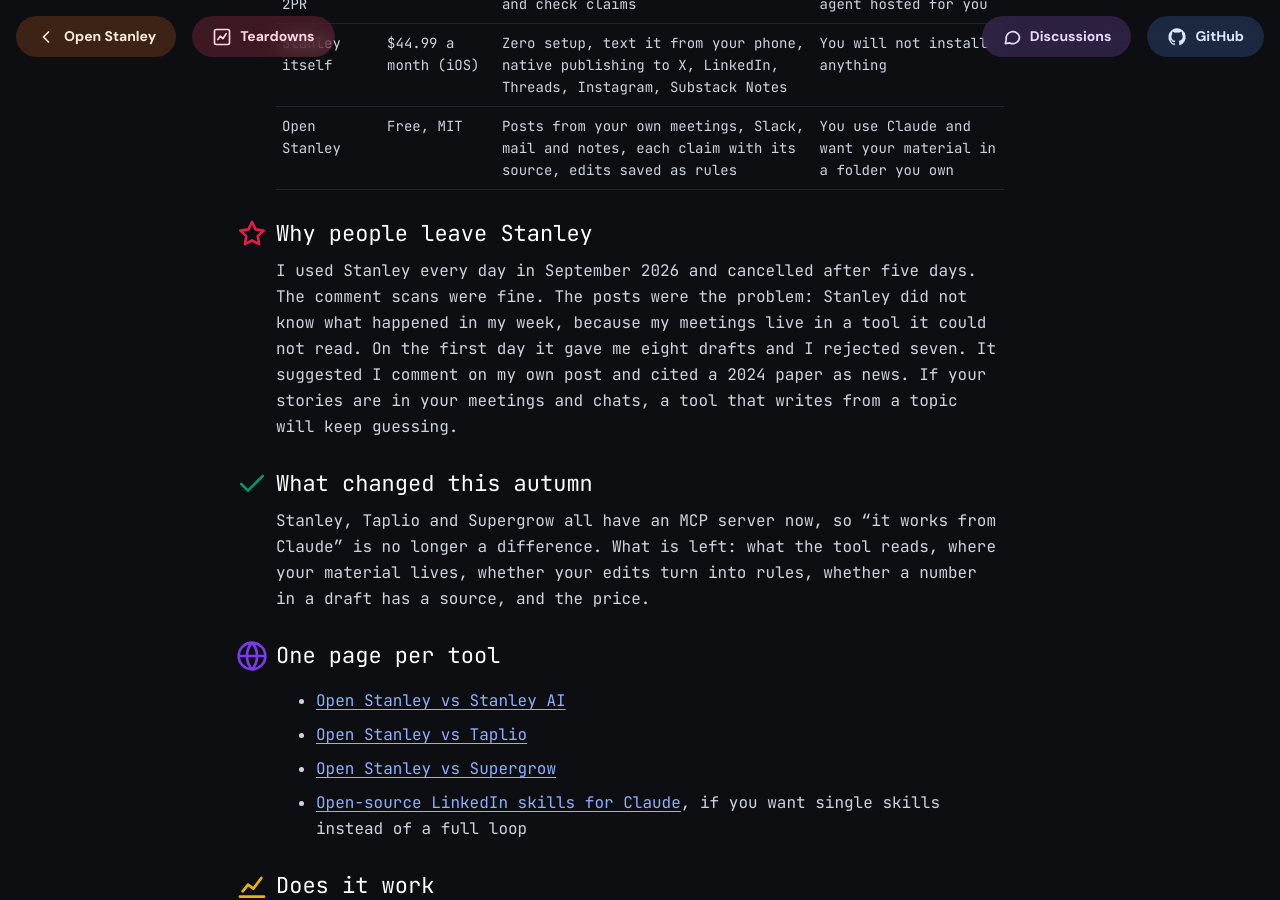
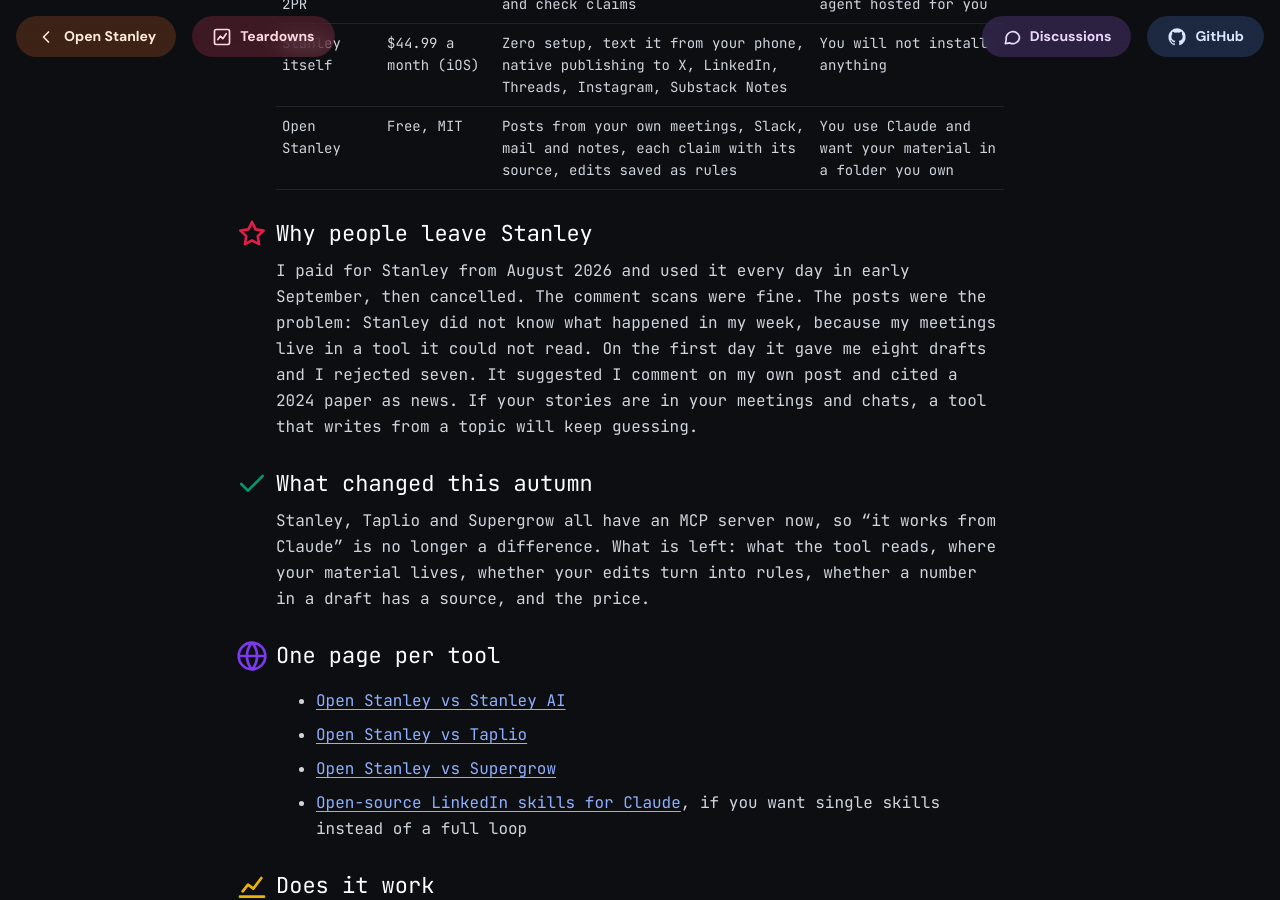
Before and after one commit to Harmix/open-stanley, a Jekyll site: the page built from docs/compare/stanley-alternatives.md, in a window 1280 px wide and 900 px high, scrolled down 729 px. Built offline with Jekyll 4.4.1, drawn with Linux system fonts in a browser that asks for light colours.

Commit message:
stanley-alternatives: Nazar paid from August and cancelled in September (was: five days)
Co-Authored-By: Claude Opus 5.5 <noreply@anthropic.com>
Claude-Session: https://claude.ai/code/session_01DDQzb8QQirfHsjgJeXMfFh

```diff
--- a/docs/compare/stanley-alternatives.md
+++ b/docs/compare/stanley-alternatives.md
@@ -22,7 +22,7 @@ Most "Stanley alternatives" lists are written by one of the alternatives, and th
 
 ## <svg class="rose" viewBox="0 0 24 24" fill="none" stroke="currentColor" stroke-width="2" stroke-linecap="round" stroke-linejoin="round"><path d="M12 3l2.7 5.5 6 .9-4.4 4.2 1 6-5.3-2.8-5.3 2.8 1-6L3.3 9.4l6-.9z"/></svg>Why people leave Stanley
 
-I used Stanley every day in September 2026 and cancelled after five days. The comment scans were fine. The posts were the problem: Stanley did not know what happened in my week, because my meetings live in a tool it could not read. On the first day it gave me eight drafts and I rejected seven. It suggested I comment on my own post and cited a 2024 paper as news. If your stories are in your meetings and chats, a tool that writes from a topic will keep guessing.
+I paid for Stanley from August 2026 and used it every day in early September, then cancelled. The comment scans were fine. The posts were the problem: Stanley did not know what happened in my week, because my meetings live in a tool it could not read. On the first day it gave me eight drafts and I rejected seven. It suggested I comment on my own post and cited a 2024 paper as news. If your stories are in your meetings and chats, a tool that writes from a topic will keep guessing.
 
 ## <svg class="green" viewBox="0 0 24 24" fill="none" stroke="currentColor" stroke-width="2" stroke-linecap="round" stroke-linejoin="round"><path d="M20 6L9 17l-5-5"/></svg>What changed this autumn
 
```
